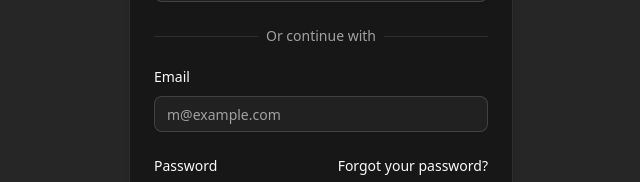
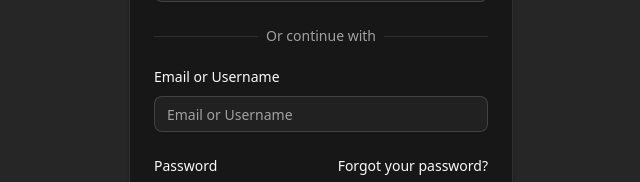
Before and after one commit to rshdgvn/LV-CIS, a React (Vite) app in the folder client/: page /login in a window 1280 px wide. Shown: the part 282-464 px from the top of the page, without its empty margins (319-959 px from the left). Built offline with nearby package versions, Linux system fonts and the light colour scheme.

Commit message:
fix: login form

```diff
--- a/client/src/components/login-form.jsx
+++ b/client/src/components/login-form.jsx
@@ -9,8 +9,19 @@ import {
 } from "@/components/ui/card";
 import { Input } from "@/components/ui/input";
 import { Label } from "@/components/ui/label";
+import { useState } from "react";
 
 export function LoginForm({ className, ...props }) {
+  const [formData, setFormData] = useState({
+    login: "",
+    password: "",
+  });
+
+  const handleChange = (e) => {
+    const { name, value } = e.target;
+    setFormData((prev) => ({ ...prev, [name]: value }));
+  };
+
   return (
     <div className={cn("flex flex-col gap-6", className)} {...props}>
       <Card>
@@ -41,12 +52,14 @@ export function LoginForm({ className, ...props }) {
               </div>
               <div className="grid gap-6">
                 <div className="grid gap-3">
-                  <Label htmlFor="email">Email</Label>
+                  <Label htmlFor="login">Email or Username</Label>
                   <Input
-                    id="email"
-                    type="email"
-                    placeholder="m@example.com"
-                    required
+                    name="login"
+                    value={formData.login}
+                    onChange={handleChange}
+                    id="login"
+                    type="text"
+                    placeholder="Email or Username"
                   />
                 </div>
                 <div className="grid gap-3">
@@ -59,7 +72,13 @@ export function LoginForm({ className, ...props }) {
                       Forgot your password?
                     </a>
                   </div>
-                  <Input id="password" type="password" required />
+                  <Input
+                    name="password"
+                    value={formData.password}
+                    onChange={handleChange}
+                    id="password"
+                    type="password"
+                  />
                 </div>
                 <Button type="submit" className="w-full">
                   Login
```
Also changed, not shown: client/src/pages/admin/Dashboard.jsx (added).
